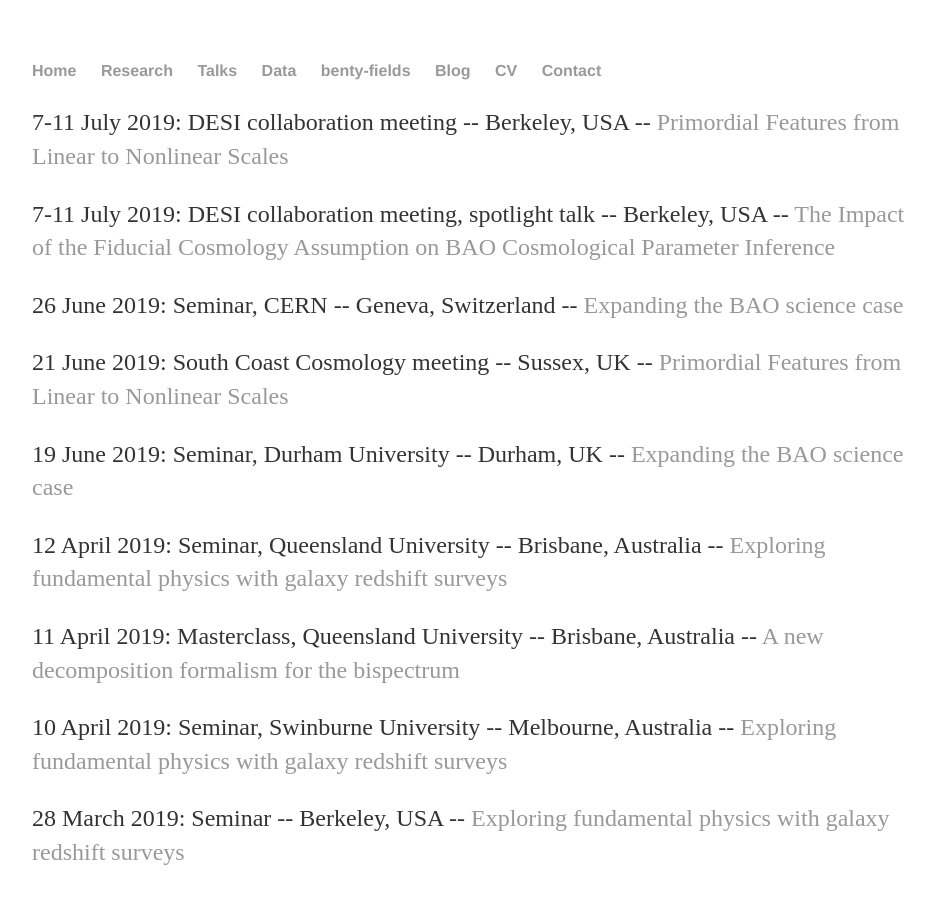
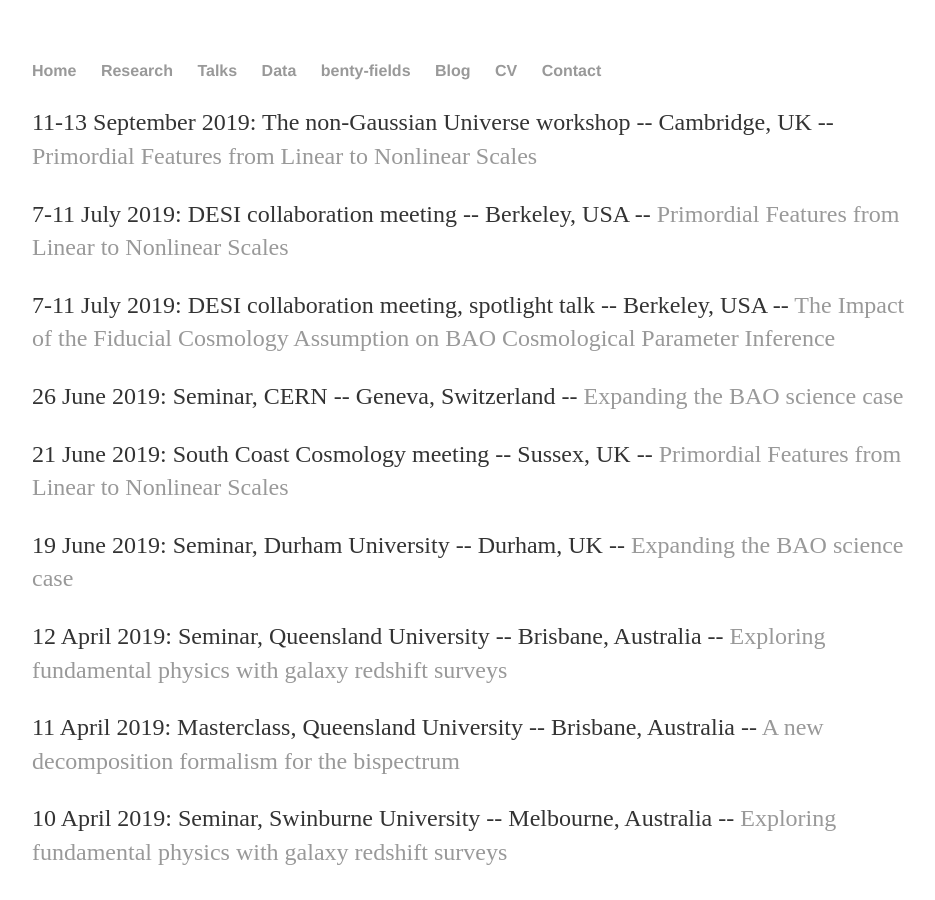
Before and after one commit to fbeutler/fbeutler.github.io, a Jekyll site: the page built from talks/talks.html, in a window 1280 px wide and 900 px high. Shown: the whole window, without its empty margins (160-1095 px from the left). Built offline with Jekyll 4.4.1, drawn with Linux system fonts in a browser that asks for light colours.

Commit message:
Update talks.html

```diff
--- a/talks/talks.html
+++ b/talks/talks.html
@@ -4,6 +4,9 @@ title: My talks
 ---
 
 <div id="talks">
+  <p>
+     11-13 September 2019: The non-Gaussian Universe workshop -- Cambridge, UK -- <a href='/static/cambridge_2019_non_gaussian_universe.pdf' target="_blank">Primordial Features from Linear to Nonlinear Scales</a>
+  </p>
   <p>
      7-11 July 2019: DESI collaboration meeting -- Berkeley, USA -- <a href='/static/Berkeley_DESI_meeting_2019_Florian_Beutler.pdf' target="_blank">Primordial Features from Linear to Nonlinear Scales</a>
   </p>
```
